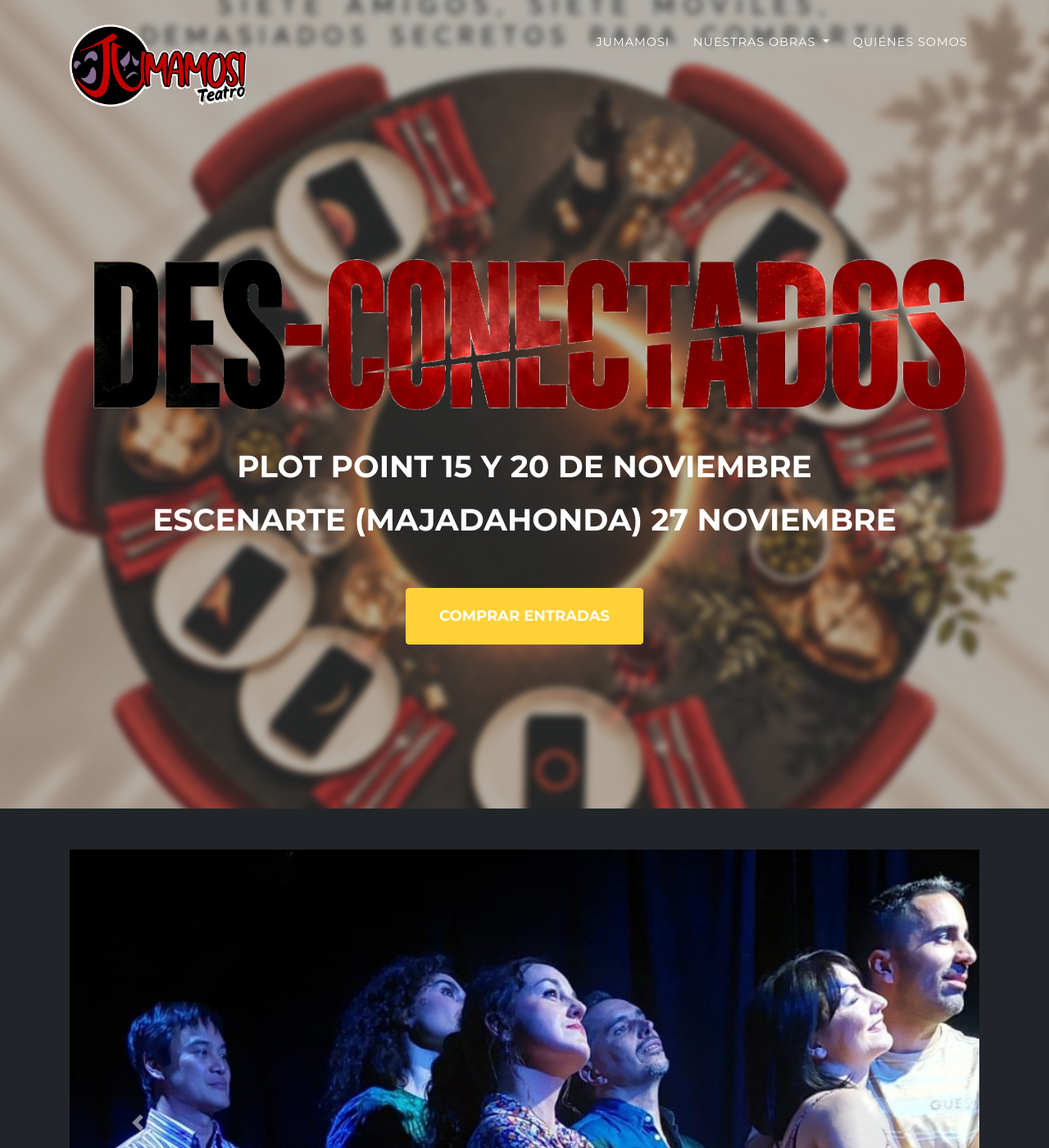
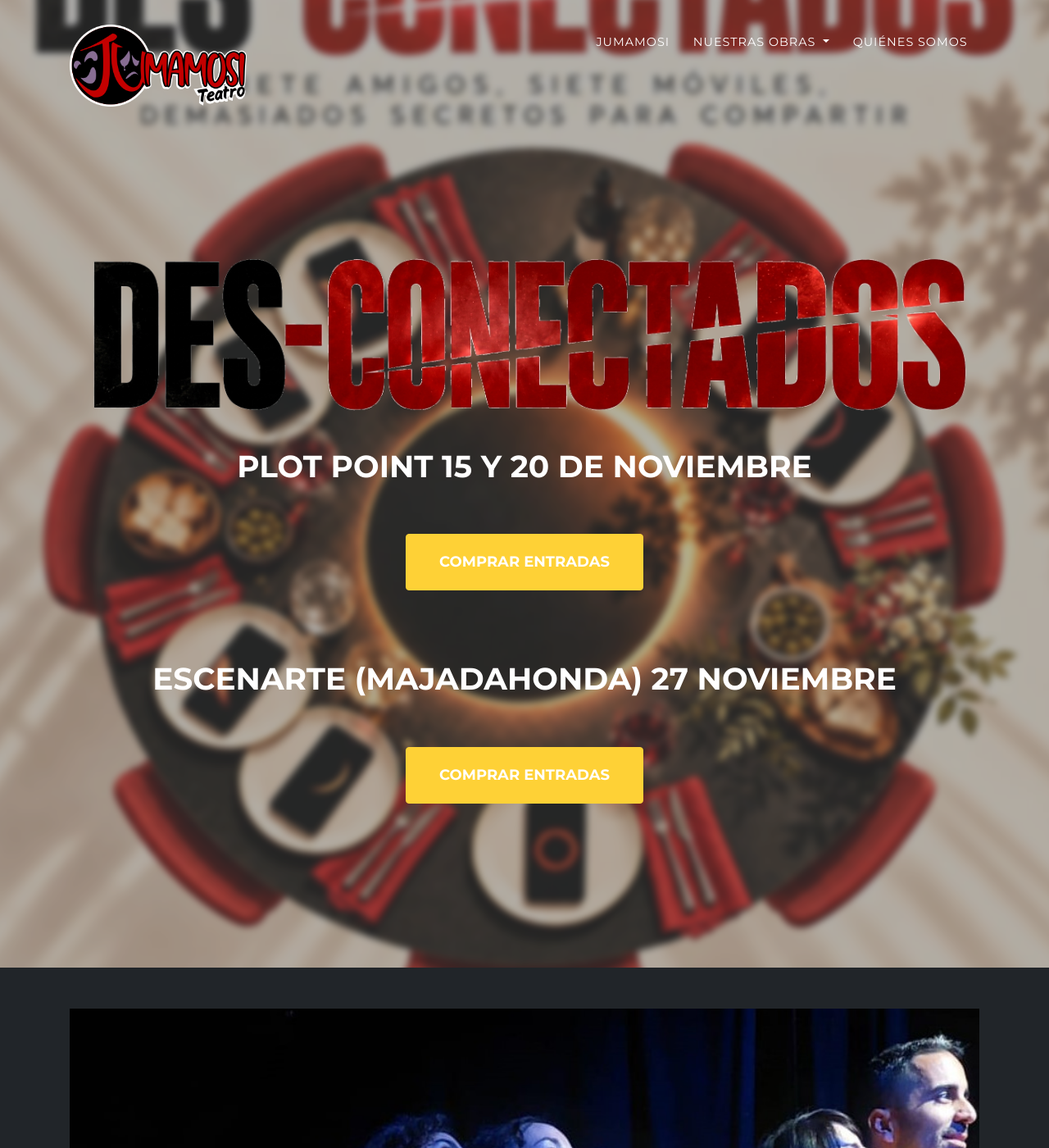
Before and after one commit to jumamositeatro/jumamositeatro.github.io, a Jekyll site: the page built from index.md, in a window 1280 px wide and 1400 px high. Shown: the whole window at 82% size. Built offline with Jekyll 4.4.1, drawn with Linux system fonts in a browser that asks for light colours; some web fonts are replaced.

Commit message:
Desconectados: link to escenarte tickets

```diff
--- a/_data/plays.yml
+++ b/_data/plays.yml
@@ -108,10 +108,14 @@ desconectados:
   header:
     title: "<img src='assets/img/desconectados/titulo.png' style='width: 100%;' alt='Des-conectados'>" #La sirena en la niebla
     #title: Des-conectad@s #"<img src='XXXXXXXXXXXX' style='width: 100%;' alt='Des-conectados'>" #Des-conectados
-    text: Plot Point 15 y 20 de noviembre<br />EscenArte (Majadahonda) 27 noviembre
+    text: Plot Point 15 y 20 de noviembre
     button:
       text: COMPRAR ENTRADAS
       link: "https://www.plotpoint.es/obra-teatro/des-conectads/"
+    text2: EscenArte (Majadahonda) 27 noviembre
+    button2:
+      text: COMPRAR ENTRADAS
+      link: "https://escenarte.es/desconectads/"
 
   gallery:
     images:
--- a/_includes/navheader.html
+++ b/_includes/navheader.html
@@ -64,6 +64,12 @@
 	  {%- if include.header.button -%}
         <a class="btn btn-primary btn-xl text-uppercase js-scroll-trigger" href="{{ include.header.button.link }}">{{ include.header.button.text }}</a>
 	  {%- endif -%}
+	  {%- if include.header.text2 -%}
+        <div class="intro-heading text-uppercase intro-heading-2">{{ include.header.text2 | markdownify }}</div>
+	  {%- endif -%}
+	  {%- if include.header.button2 -%}
+        <a class="btn btn-primary btn-xl text-uppercase js-scroll-trigger" href="{{ include.header.button2.link }}">{{ include.header.button2.text }}</a>
+	  {%- endif -%}
       </div>
     </div>
     </div>
--- a/assets/css/agency.scss
+++ b/assets/css/agency.scss
@@ -117,6 +117,9 @@ body.desconectados {
     .intro-heading p {
       font-size: 50%;
     }
+    .intro-heading-2 {
+      margin-top: 1em;
+    }
   }
 }
 
```
